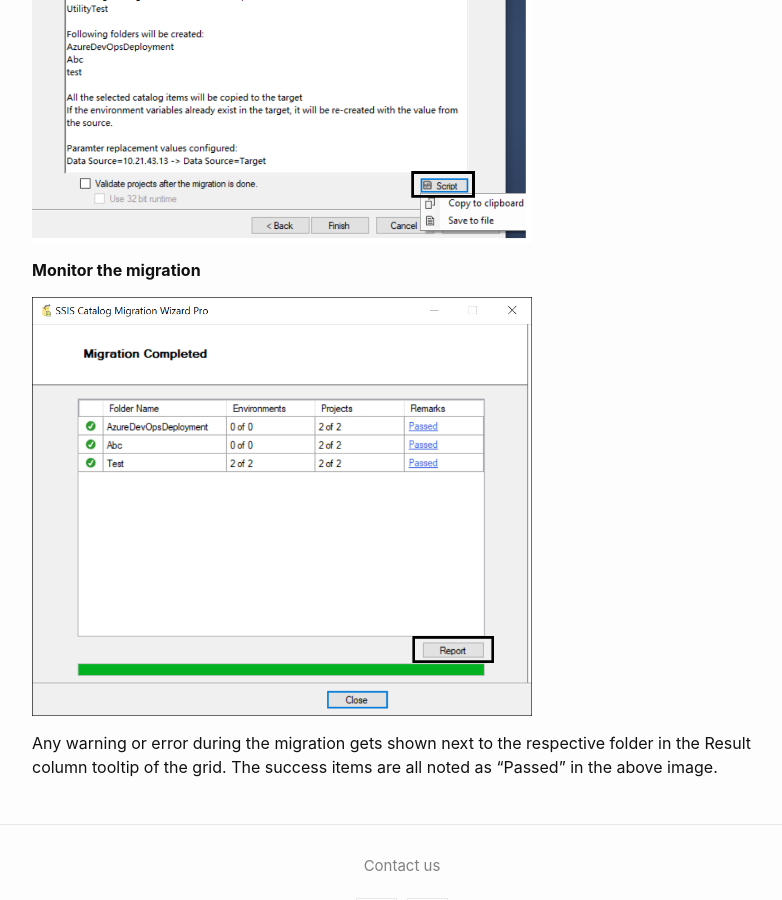
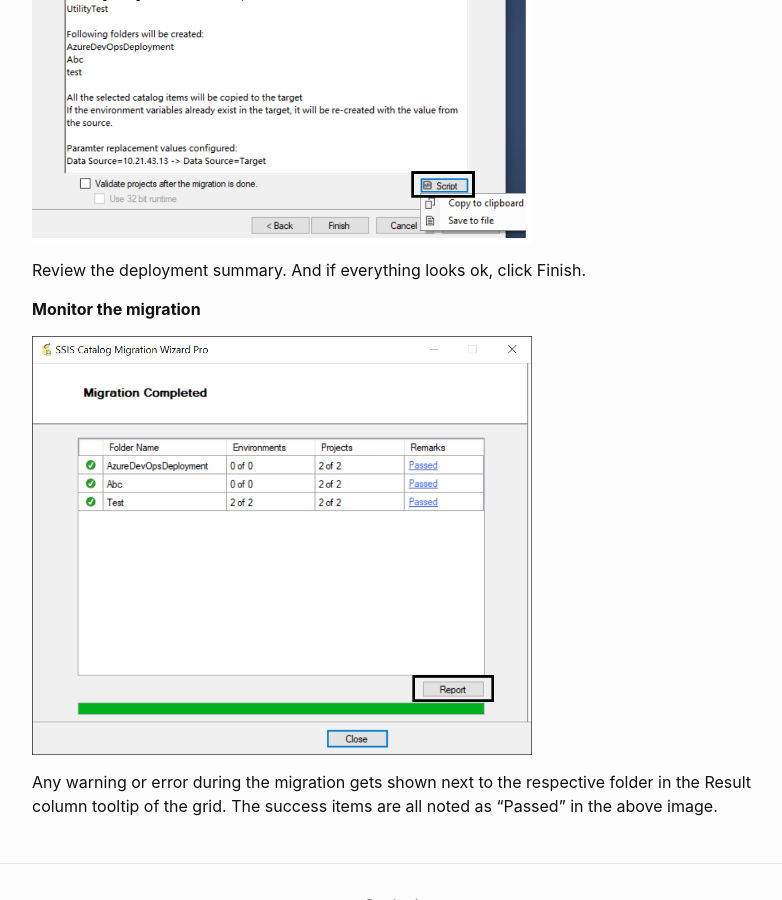
Before and after one commit to kr55/ssiscataloger, a Jekyll site: the page built from index.md, in a window 1280 px wide and 900 px high, scrolled down 5798 px. Shown: the whole window, without its empty margins (238-1020 px from the left). Built offline with Jekyll 4.4.1, drawn with Linux system fonts in a browser that asks for light colours; our own code applies the rules of GitHub Pages for plain Markdown files.

Commit message:
Update index.md

```diff
--- a/index.md
+++ b/index.md
@@ -104,6 +104,7 @@ This setting applies to exporting SSIS Catalog to the SCMW file.SCMW export file
 
 <img src="media/Review.png" width="500">
 
+Review the deployment summary. And if everything looks ok, click Finish.
 
 **Monitor the migration**
 
```
